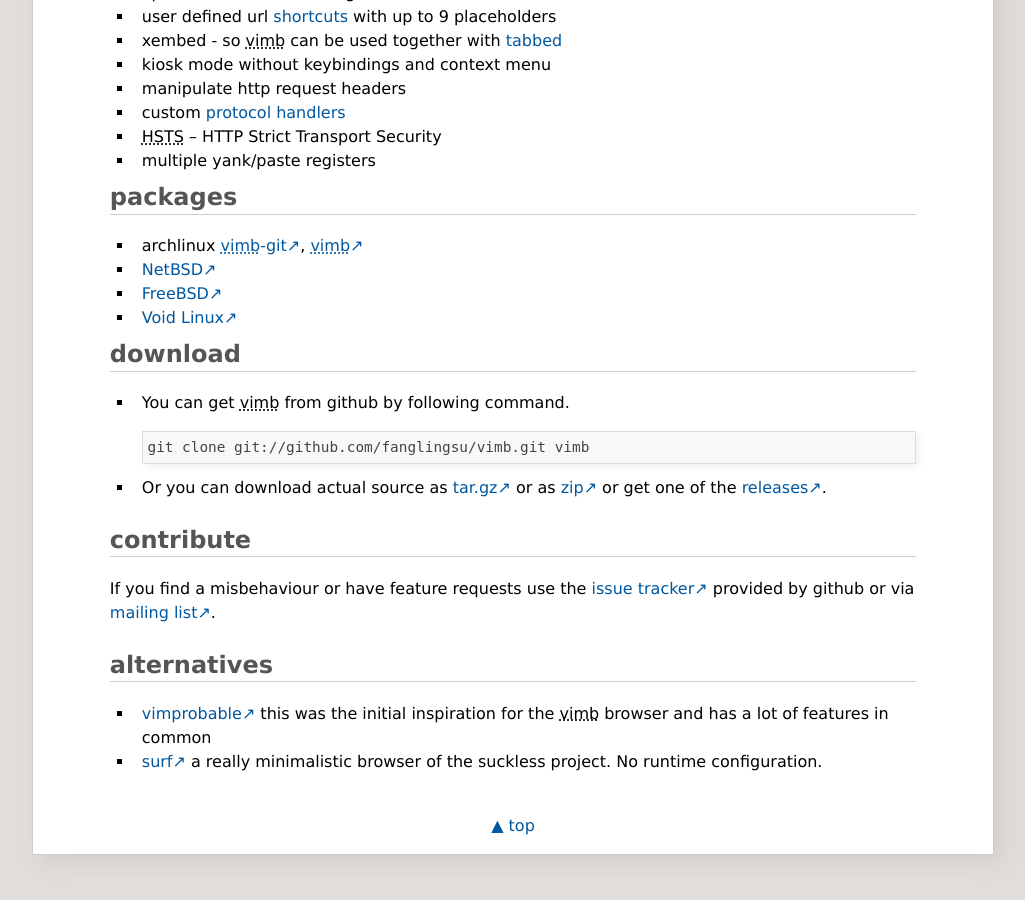
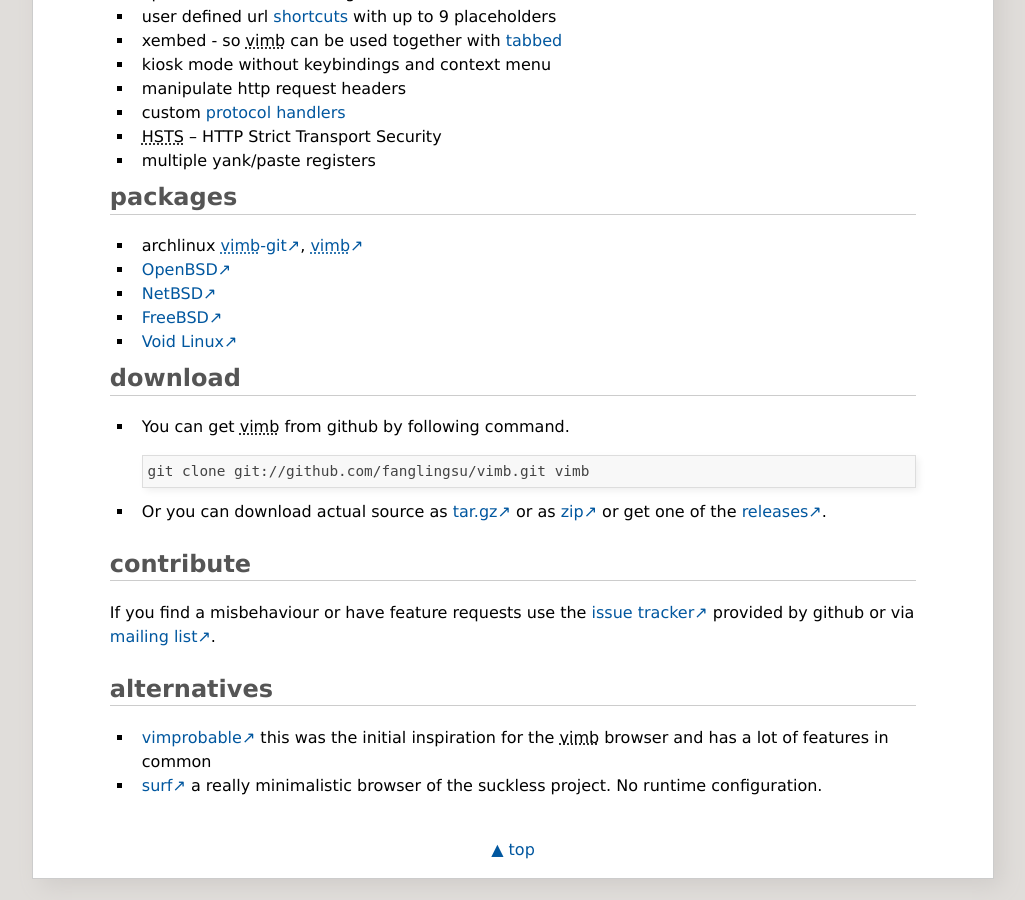
Before and after one commit to fanglingsu/vimb, a Jekyll site: the page built from index.md, in a window 1280 px wide and 900 px high, scrolled down 1666 px. Shown: the whole window, without its empty margins (127-1152 px from the left). Built offline with Jekyll 4.4.1, drawn with Linux system fonts in a browser that asks for light colours.

Commit message:
Add URI to the OpenBSD Port on the project page

```diff
--- a/index.md
+++ b/index.md
@@ -79,6 +79,7 @@
 ## packages
 
 - archlinux [vimb-git][arch-git], [vimb][arch]
+- [OpenBSD][]
 - [NetBSD][]
 - [FreeBSD][]
 - [Void Linux][]
@@ -104,6 +105,7 @@
   configuration.
 
 [FreeBSD]:     http://www.freshports.org/www/vimb/ "vimb - FreeBSD port"
+[OpenBSD]:     http://openports.se/www/vimb "vimb - OpenBSD port"
 [NetBSD]:      http://pkgsrc.se/www/vimb  "vimb - NetBSD package"
 [arch-git]:    https://aur.archlinux.org/packages/vimb-git/ "vimb - archlinux package"
 [arch]:        https://aur.archlinux.org/packages/vimb/ "vimb - archlinux package"
```
